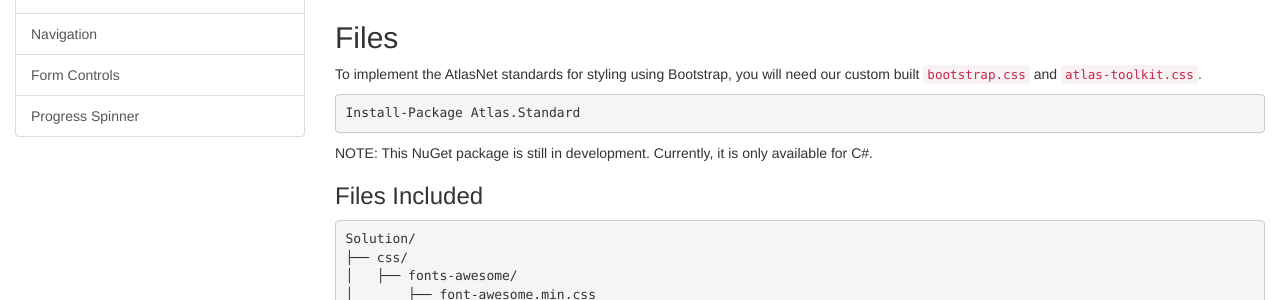
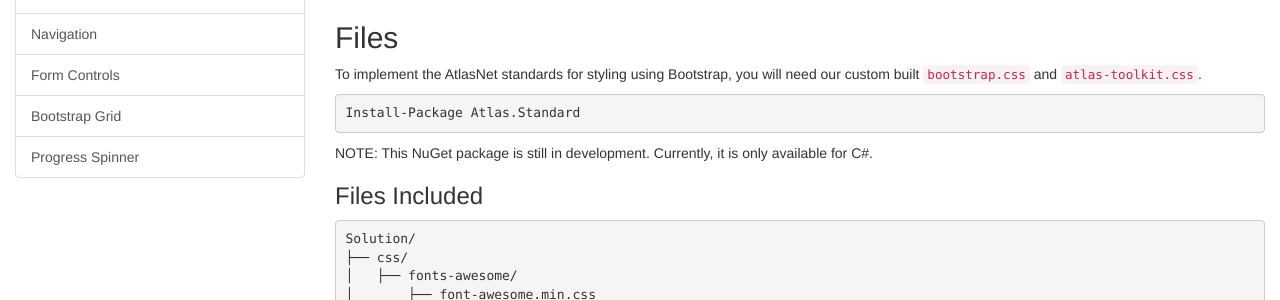
Before and after one commit to AtlasWorldGroup/atlasworldgroup.github.io, a Jekyll site: the page built from index.md, in a window 1280 px wide and 900 px high. Shown: the part 140-440 px from the top of the window. Built offline with Jekyll 4.4.1, drawn with Linux system fonts in a browser that asks for light colours; nearby versions of some CDN libraries; library files that are not in the unit come from our copies; Markdown is read by kramdown in place of the engine named in the settings.

Commit message:
Added Bootstrap Grid Documentation

```diff
--- a/_data/nav.yml
+++ b/_data/nav.yml
@@ -6,6 +6,8 @@
   href: "/navigation"
 - title: "Form Controls"
   href: "/controls"
+- title: "Bootstrap Grid"
+  href: "/grid"
 - title: "Progress Spinner"
   href: "/spinner"
 ---
```
